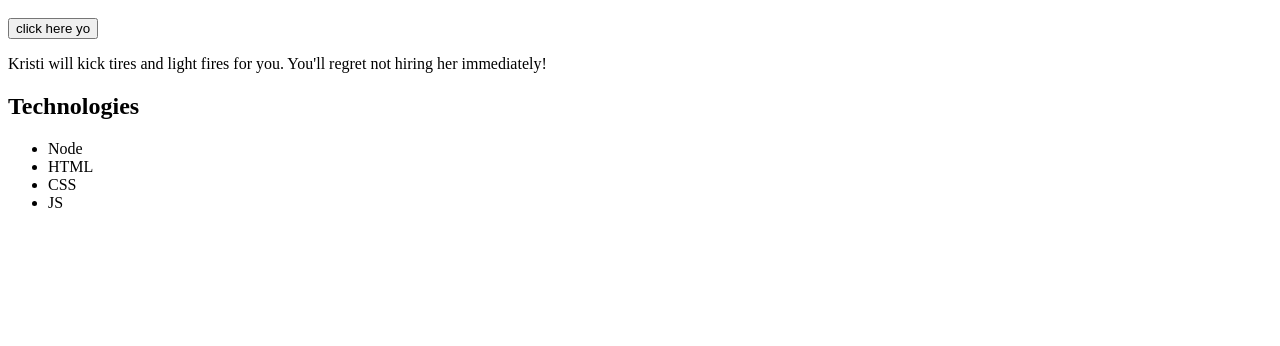
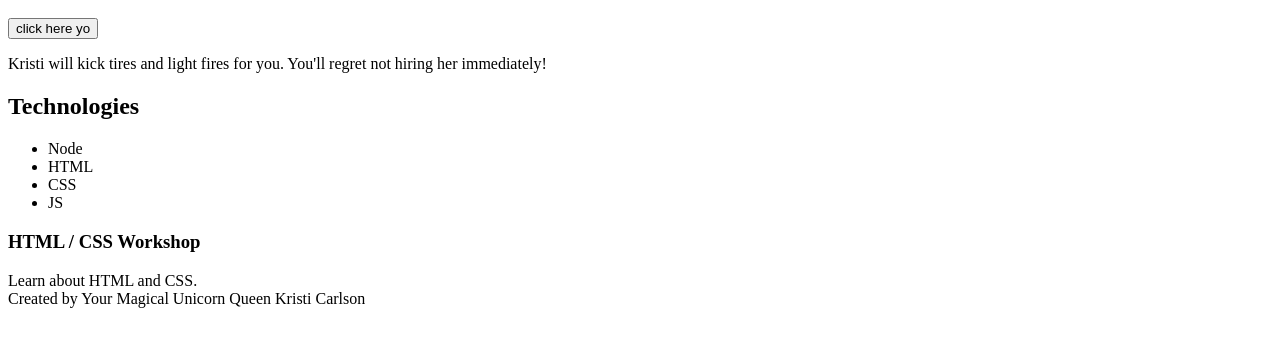
Before and after one commit to kristimcarlson/kristimcarlson.github.io, a plain HTML site: page index.html in a window 1280 px wide. Shown: the part 48-394 px from the top of the page. Drawn offline with Linux system fonts and the light colour scheme.

Commit message:
Added extra tags

```diff
--- a/index.html
+++ b/index.html
@@ -4,7 +4,10 @@
 </head>
 
 <body>
+  <header>
 <h1>KRISTI CARLSON IS A LIT AF DESIGNER! HIRE HER RIGHT MEOW!</h1>
+  </header>
+  <main>
   <button>click here yo</button>
 <p>Kristi will kick tires and light fires for you. You'll regret not hiring her immediately!</p>
 <h2>Technologies</h2>
@@ -14,6 +17,14 @@
 <li>CSS</li>
 <li>JS</li>
 </ul>
+    <article>
+      <h3>HTML / CSS Workshop</h3>
+      <section>Learn about HTML and CSS.</section>
+    </article>
+  </main>
+  <footer>
+    Created by Your Magical Unicorn Queen Kristi Carlson
+  </footer>
 </body>
 
 </html>
```
